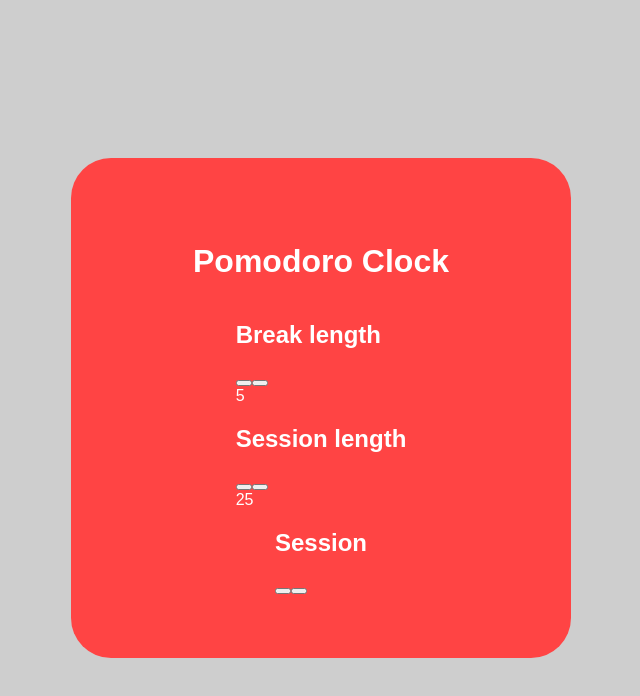
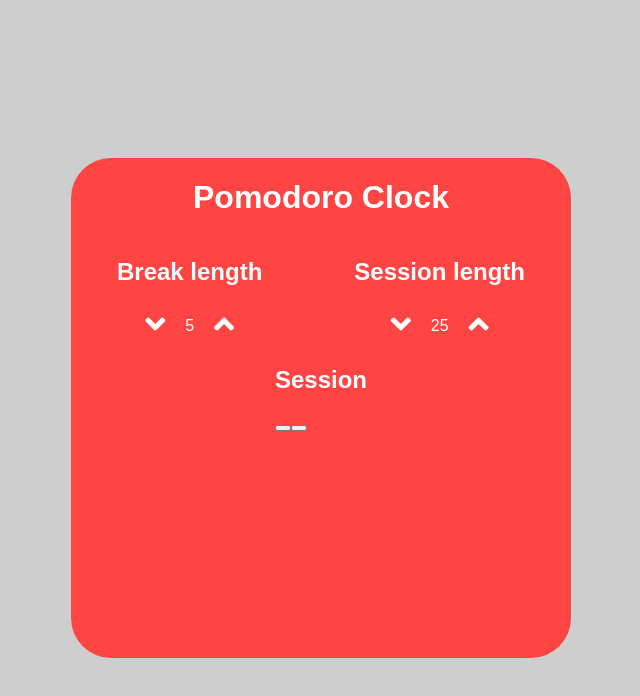
Before and after one commit to jpacsai/Pomodoro_Clock, a React (Create React App) app: page / in a window 1280 px wide. Shown: the top 696 px of the page, without its empty margins (319-959 px from the left). Built offline with nearby package versions, Linux system fonts and the light colour scheme.

Commit message:
style: length control
basic styling: layout, icons, colors

```diff
--- a/public/index.html
+++ b/public/index.html
@@ -5,7 +5,7 @@
     <meta name="viewport" content="width=device-width, initial-scale=1, shrink-to-fit=no">
     <meta name="theme-color" content="#000000">
     <link rel="shortcut icon" href="%PUBLIC_URL%/favicon.ico">
-
+    <link rel="stylesheet" href="https://use.fontawesome.com/releases/v5.3.1/css/all.css" integrity="sha384-mzrmE5qonljUremFsqc01SB46JvROS7bZs3IO2EmfFsd15uHvIt+Y8vEf7N7fWAU" crossorigin="anonymous">
     <title>React App</title>
   </head>
   <body>
--- a/src/LengthControl.js
+++ b/src/LengthControl.js
@@ -8,19 +8,27 @@ class LengthControl extends Component {
         <div className='length-container'>
           <section id='break-container'>
             <h2 id='break-label'>Break length</h2>
-            <div id='break-set'>
-              <button id='break-increment'></button>
-              <button id='break-decrement'></button>
+            <div id='break-set' className='length-set'>
+              <button id='break-decrement' className='length-control-btn'>
+                <i class="fas fa-angle-down"></i>
+              </button>
+              <div id='break-length' className='length-display'>5</div>
+              <button id='break-increment' className='length-control-btn'>
+                <i class="fas fa-angle-up"></i>
+              </button>
             </div>
-            <div id='break-length'>5</div>
           </section>
           <section id='session-container'>
             <h2 id='session-label'>Session length</h2>
-            <div id='session-set'>
-              <button id='session-increment'></button>
-              <button id='session-decrement'></button>
+            <div id='session-set'  className='length-set'>
+              <button id='session-decrement' className='length-control-btn'>
+                <i class="fas fa-angle-down"></i>
+              </button>
+              <div id='session-length' className='length-display'>25</div>
+              <button id='session-increment' className='length-control-btn'>
+                <i class="fas fa-angle-up"></i>
+              </button>
             </div>
-            <div id='session-length'>25</div>
           </section>
         </div>
     );
--- a/src/index.css
+++ b/src/index.css
@@ -14,7 +14,38 @@ body {
   background-color: #FF4444;
   border-radius: 40px;
   display: flex;
-  justify-content: center;
   align-items: center;
   flex-direction: column;
 }
+
+.length-container {
+  width: 100%;
+  display: flex;
+  flex-direction: row;
+  justify-content: space-around;
+}
+
+.length-set {
+  display: flex;
+  flex-direction: row;
+  align-items: center;
+  justify-content: center;
+}
+
+.length-display {
+  margin: 10px;
+}
+
+.length-control-btn {
+  height: 40px;
+  width: 40px;
+  font-size: 200%;
+  color: white;
+  background: none;
+  border: none;
+  cursor: pointer;
+}
+
+.length-control-btn:hover {
+  color: #21E521;
+}
```
